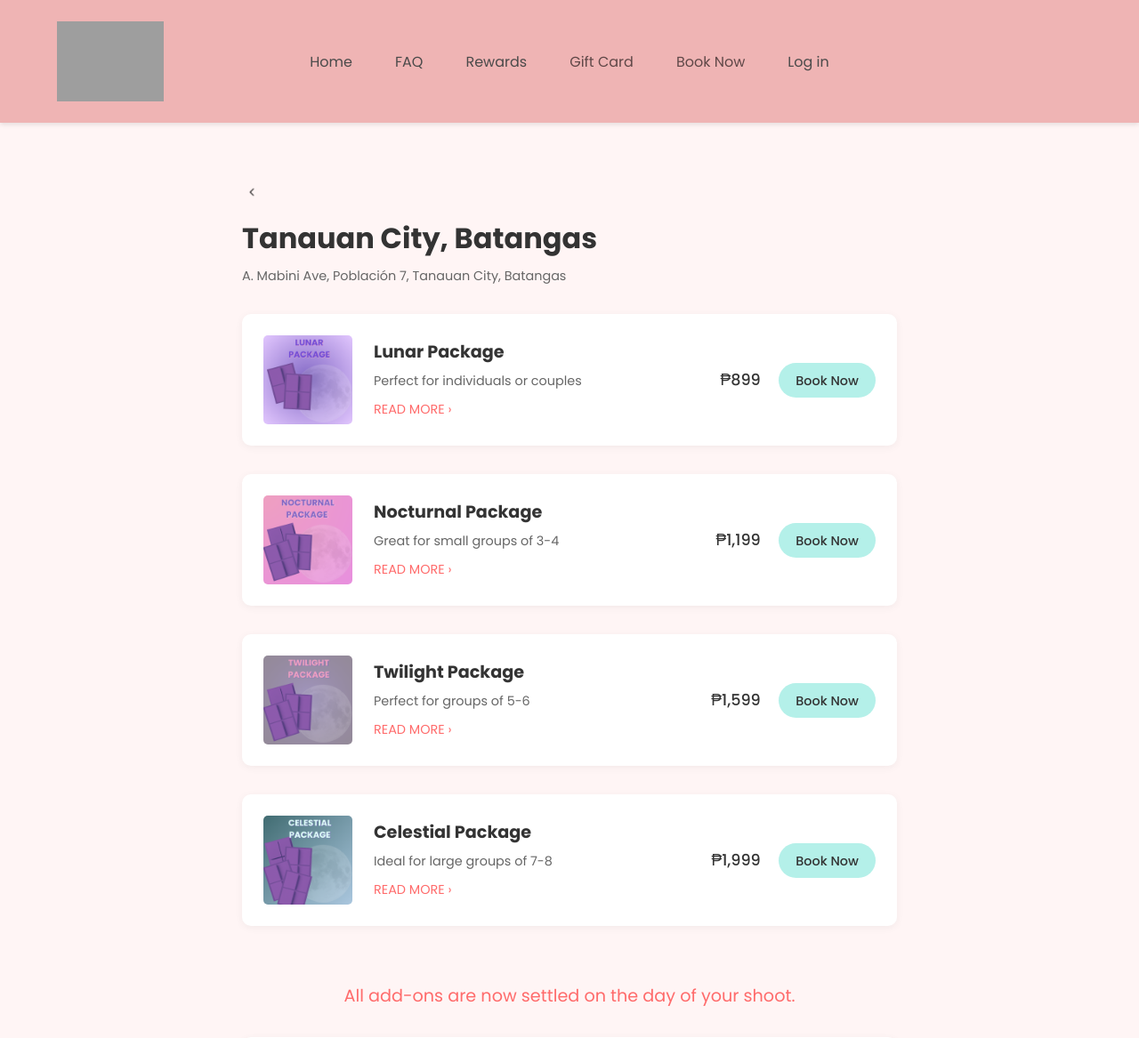
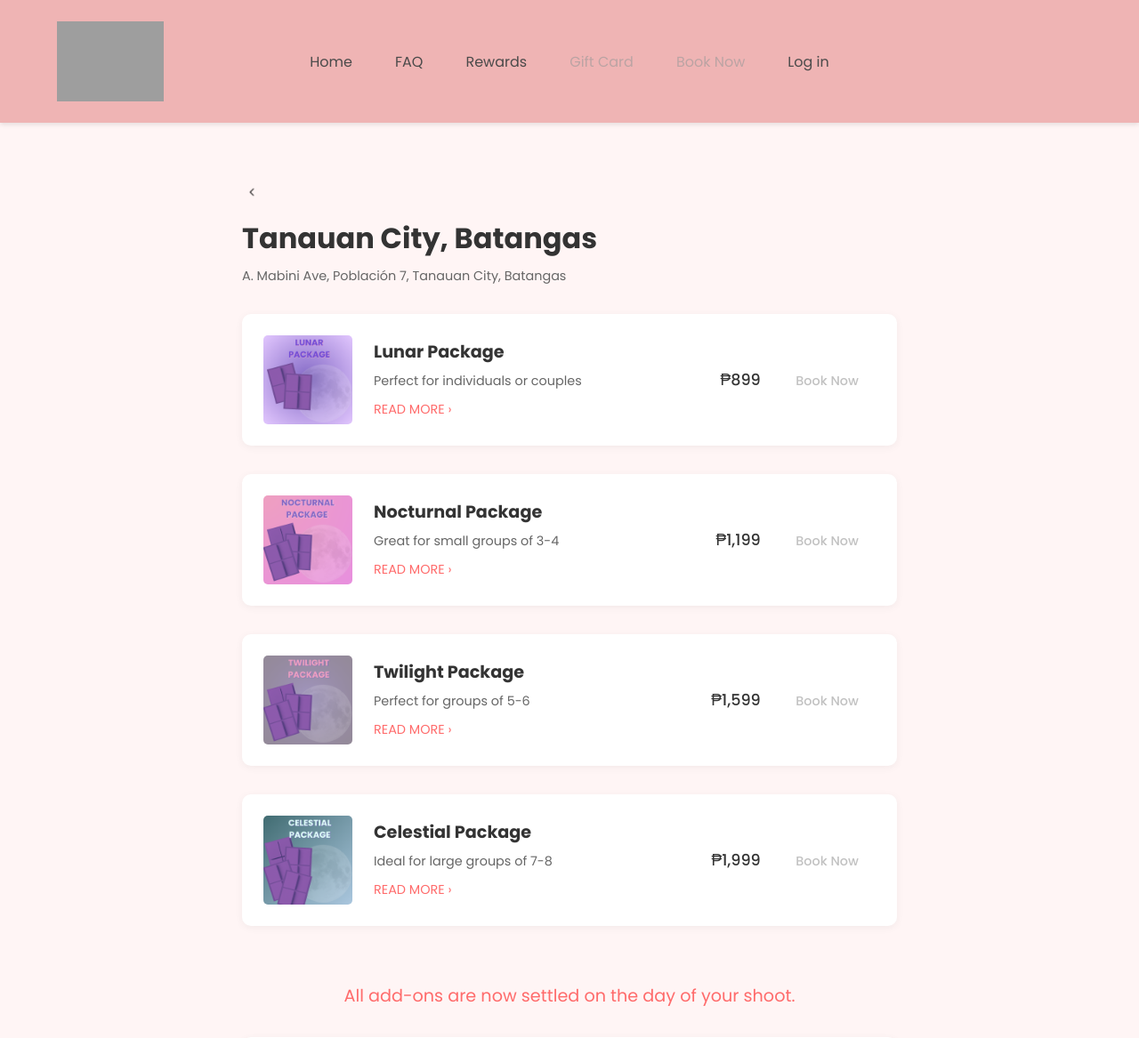
Before and after one commit to antunivillablnc/IPT, a PHP site: page /tanauan.php in a window 1280 px wide. Shown: the top 1167 px of the page at 89% size. Run offline with PHP 8.4, Linux system fonts and the light colour scheme; grey boxes are pictures that could not be loaded.

Commit message:
Branches no user in session features

```diff
--- a/index.php
+++ b/index.php
@@ -414,11 +414,11 @@ ini_set('display_errors', 1);
     <p class="booking-subtitle">select a branch below</p>
 
     <div class="branch-grid">
-      <div class="branch-card" onclick="window.location.href='tanauan.html';">
+      <div class="branch-card" onclick="window.location.href='tanauan.php';">
         <img src="static\Tanauan.jpg" alt="Tanauan City Branch" class="branch-image">
         <div class="branch-name">TANAUAN CITY</div>
       </div>
-      <div class="branch-card" onclick="window.location.href='sto-tomas.html';">
+      <div class="branch-card" onclick="window.location.href='sto-tomas.php';">
         <img src="static\SM STO..jpg" alt="Sto. Tomas City Branch" class="branch-image">
         <div class="branch-name">STO. TOMAS CITY</div>
       </div>
--- a/tanauan.php
+++ b/tanauan.php
@@ -42,6 +42,16 @@ session_start();
             width: auto;
             vertical-align: middle;
         }
+
+        .disabled {
+    pointer-events: none !important;
+    opacity: 0.6 !important;
+    cursor: not-allowed !important;
+    user-select: none !important;
+    text-decoration: none !important;
+    color: #999 !important;
+    background: none !important;
+}
 
         .nav-links {
             display: flex;
@@ -551,7 +561,11 @@ session_start();
                 </div>
                 <div>
                     <span class="package-price">₱899</span>
-                    <a href="schedule.php?package=Lunar%20Package&branch=Tanauan" class="book-now-btn">Book Now</a>
+                    <?php if (isset($_SESSION['user_id'])): ?>
+                        <a href="schedule.php?package=Lunar%20Package&branch=Tanauan" class="book-now-btn">Book Now</a>
+                    <?php else: ?>
+                        <span class="book-now-btn disabled">Book Now</span>
+                    <?php endif; ?>
                 </div>
             </div>
 
@@ -566,7 +580,11 @@ session_start();
                 </div>
                 <div>
                     <span class="package-price">₱1,199</span>
-                    <a href="schedule.php?package=Nocturnal%20Package&branch=Tanauan" class="book-now-btn">Book Now</a>
+                    <?php if (isset($_SESSION['user_id'])): ?>
+                        <a href="schedule.php?package=Nocturnal%20Package&branch=Tanauan" class="book-now-btn">Book Now</a>
+                    <?php else: ?>
+                        <span class="book-now-btn disabled">Book Now</span>
+                    <?php endif; ?>
                 </div>
             </div>
 
@@ -581,7 +599,11 @@ session_start();
                 </div>
                 <div>
                     <span class="package-price">₱1,599</span>
-                    <a href="schedule.php?package=Twilight%20Package&branch=Tanauan" class="book-now-btn">Book Now</a>
+                    <?php if (isset($_SESSION['user_id'])): ?>
+                        <a href="schedule.php?package=Twilight%20Package&branch=Tanauan" class="book-now-btn">Book Now</a>
+                    <?php else: ?>
+                        <span class="book-now-btn disabled">Book Now</span>
+                    <?php endif; ?>
                 </div>
             </div>
 
@@ -596,7 +618,11 @@ session_start();
                 </div>
                 <div>
                     <span class="package-price">₱1,999</span>
-                    <a href="schedule.php?package=Celestial%20Package&branch=Tanauan" class="book-now-btn">Book Now</a>
+                    <?php if (isset($_SESSION['user_id'])): ?>
+                        <a href="schedule.php?package=Celestial%20Package&branch=Tanauan" class="book-now-btn">Book Now</a>
+                    <?php else: ?>
+                        <span class="book-now-btn disabled">Book Now</span>
+                    <?php endif; ?>
                 </div>
             </div>
         </div>
```
Also changed, not shown: sto-tomas.php (+30 -4 lines).
